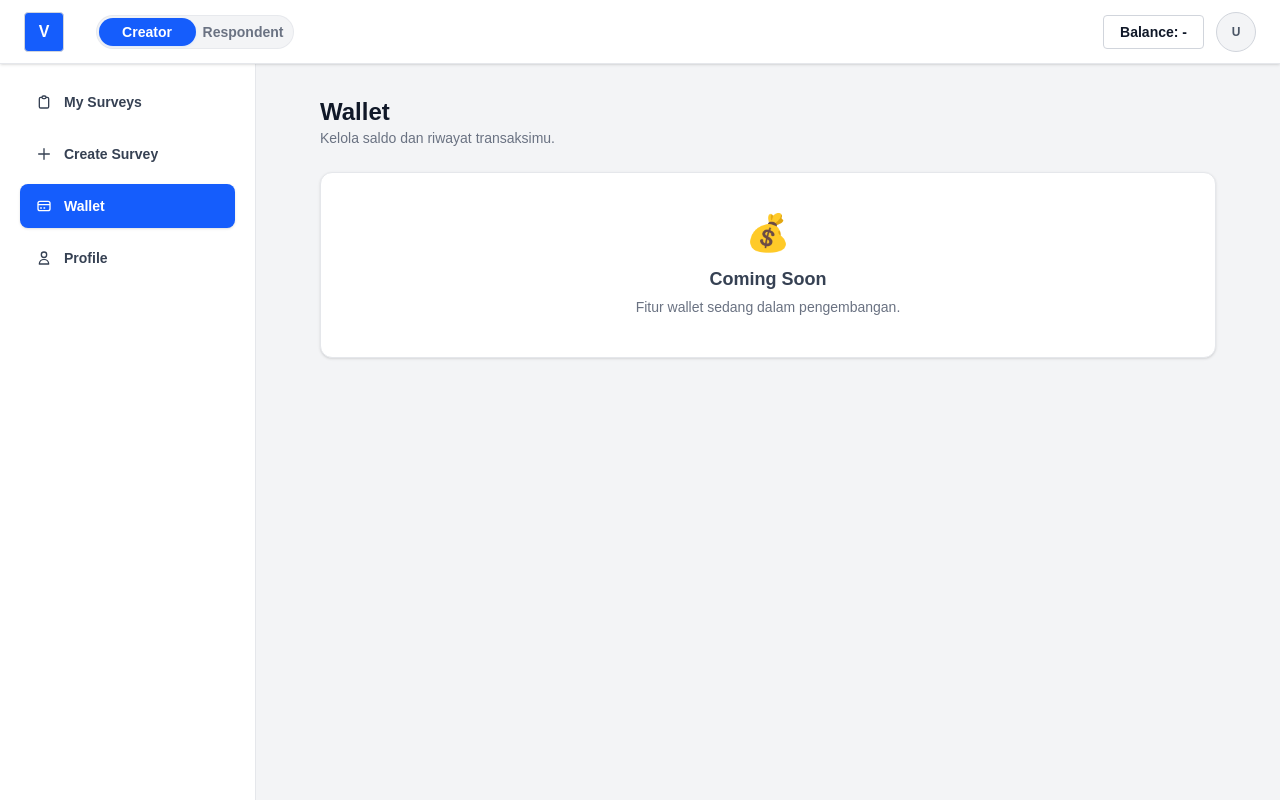
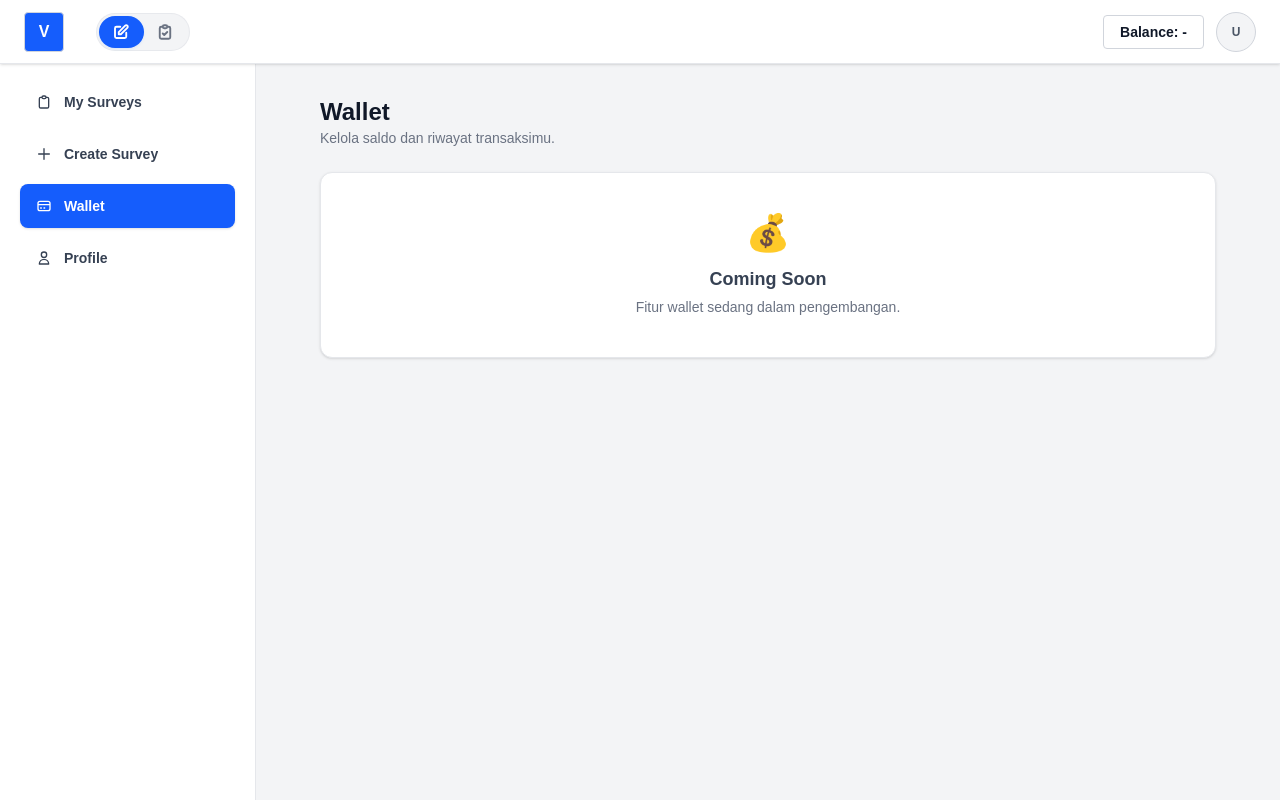
Before and after one commit to Murito-01/voca-app, a Next.js app: page /creator/wallet in a window 1280 px wide. Built offline with nearby package versions, Linux system fonts and the light colour scheme; no server answers.

Commit message:
feat: transition workspace switcher to icon-based navigation in TopBar

```diff
--- a/src/components/ui/TopBar.tsx
+++ b/src/components/ui/TopBar.tsx
@@ -63,7 +63,7 @@ export default function TopBar({ walletBalance }: { walletBalance: number | null
         <span className="min-w-0 text-lg font-bold text-gray-900 sm:text-xl hidden xs:inline">Voca</span>
       </Link>
 
-      {/* Segmented Workspace Switcher */}
+      {/* Segmented Workspace Switcher (Icon-based) */}
       <div className="relative flex items-center rounded-full bg-gray-100 p-0.5 border border-gray-200/80 ml-2 sm:ml-4">
         {/* Active capsule slider with a custom spring-wobble bezier curve */}
         <div
@@ -79,20 +79,30 @@ export default function TopBar({ walletBalance }: { walletBalance: number | null
 
         <button
           onClick={() => handleSwitchMode('creator')}
-          className={`relative z-10 w-20 sm:w-24 text-center rounded-full py-1 text-xs sm:text-sm font-bold transition-colors duration-200 select-none cursor-pointer ${
+          title="Creator Workspace"
+          aria-label="Switch to Creator Mode"
+          className={`relative z-10 w-10 sm:w-11 h-8 flex items-center justify-center rounded-full transition-colors duration-200 cursor-pointer select-none active:scale-90 ${
             activeMode === 'creator' ? 'text-white' : 'text-gray-500 hover:text-gray-800'
           }`}
         >
-          Creator
+          {/* Pen / Creation Icon */}
+          <svg xmlns="http://www.w3.org/2000/svg" className="h-4.5 w-4.5" fill="none" viewBox="0 0 24 24" stroke="currentColor" strokeWidth={2.5}>
+            <path strokeLinecap="round" strokeLinejoin="round" d="M11 5H6a2 2 0 00-2 2v11a2 2 0 002 2h11a2 2 0 002-2v-5m-1.414-9.414a2 2 0 112.828 2.828L11.828 15H9v-2.828l8.586-8.586z" />
+          </svg>
         </button>
 
         <button
           onClick={() => handleSwitchMode('responder')}
-          className={`relative z-10 w-20 sm:w-24 text-center rounded-full py-1 text-xs sm:text-sm font-bold transition-colors duration-200 select-none cursor-pointer ${
+          title="Respondent Workspace"
+          aria-label="Switch to Respondent Mode"
+          className={`relative z-10 w-10 sm:w-11 h-8 flex items-center justify-center rounded-full transition-colors duration-200 cursor-pointer select-none active:scale-90 ${
             activeMode === 'responder' ? 'text-white' : 'text-gray-500 hover:text-gray-800'
           }`}
         >
-          Respondent
+          {/* Checklist / Survey Answer Icon */}
+          <svg xmlns="http://www.w3.org/2000/svg" className="h-4.5 w-4.5" fill="none" viewBox="0 0 24 24" stroke="currentColor" strokeWidth={2.5}>
+            <path strokeLinecap="round" strokeLinejoin="round" d="M9 5H7a2 2 0 00-2 2v12a2 2 0 002 2h10a2 2 0 002-2V7a2 2 0 00-2-2h-2M9 5a2 2 0 002 2h2a2 2 0 002-2M9 5a2 2 0 012-2h2a2 2 0 012 2m-6 9l2 2 4-4" />
+          </svg>
         </button>
       </div>
 
```
